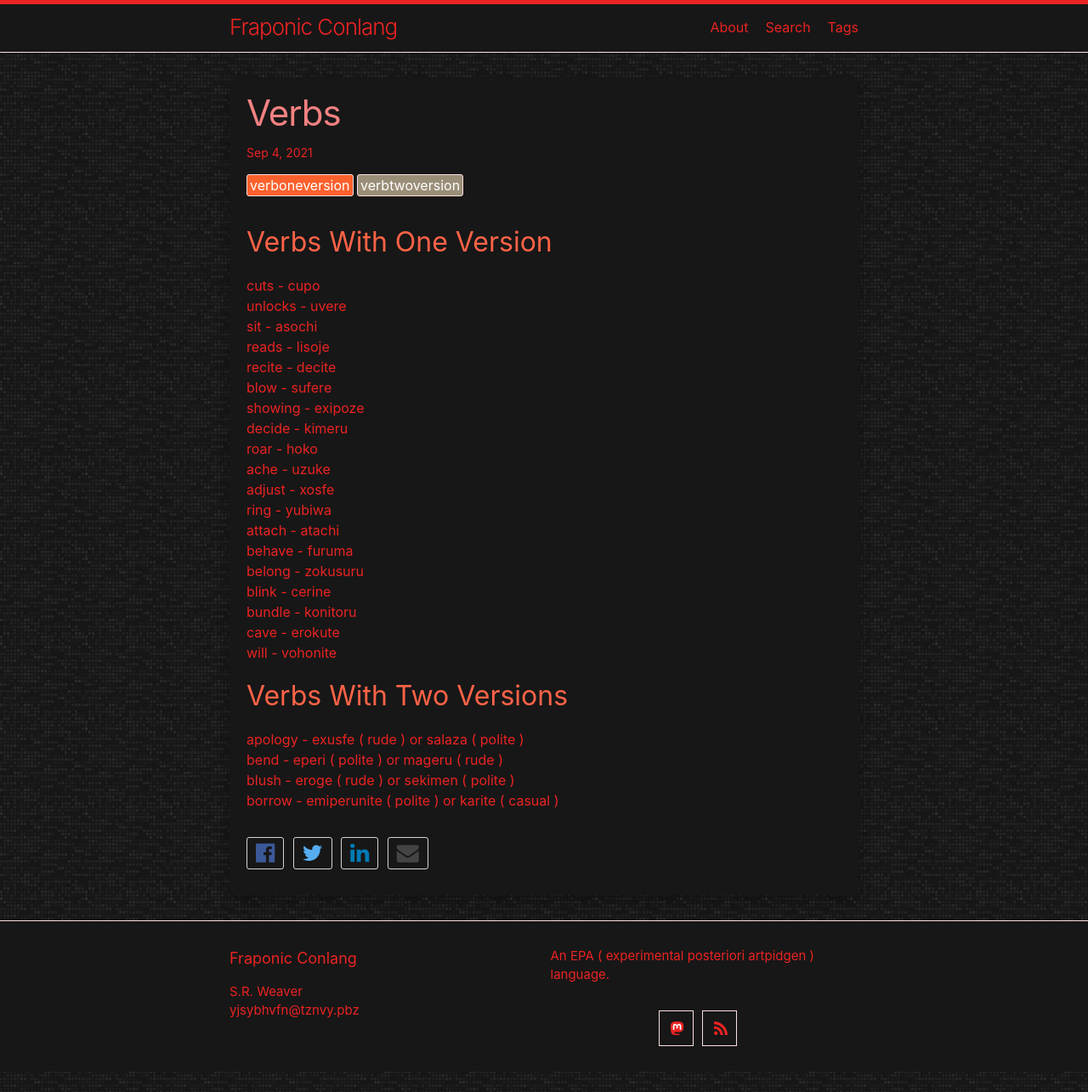
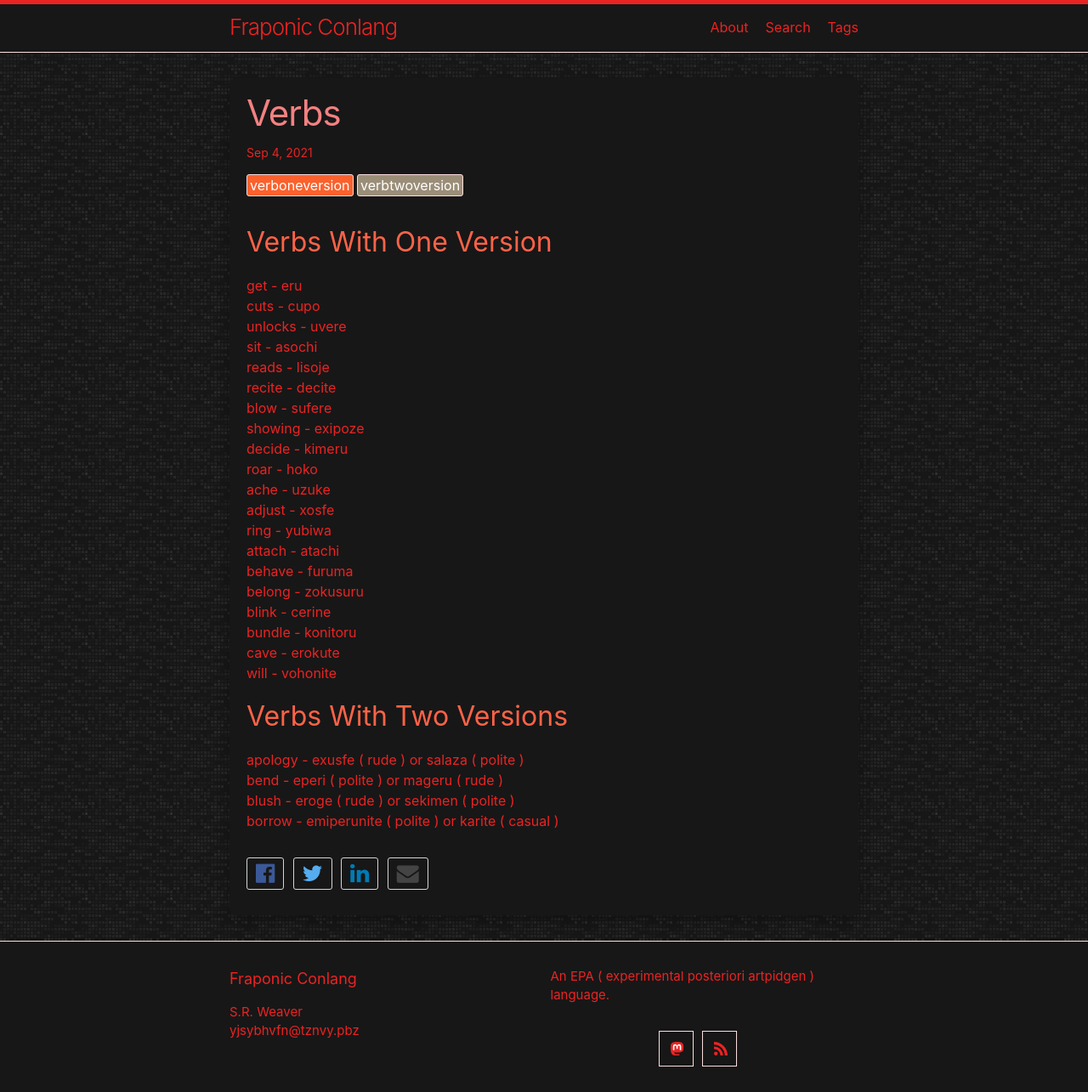
Before and after one commit to LWFlouisa/FraponicConlang, a Jekyll site: the page built from _posts/2021-09-04-verbs.md, in a window 1280 px wide. Shown: the whole page at 85% size. Built offline with Jekyll 4.4.1, drawn with Linux system fonts in a browser that asks for light colours.

Commit message:
Update 2021-09-04-verbs.md

```diff
--- a/_posts/2021-09-04-verbs.md
+++ b/_posts/2021-09-04-verbs.md
@@ -6,6 +6,7 @@ tags: verboneversion verbtwoversion
 ---
 
 ## Verbs With One Version
+get - eru<br />
 cuts - cupo<br />
 unlocks - uvere<br />
 sit - asochi<br />
```
